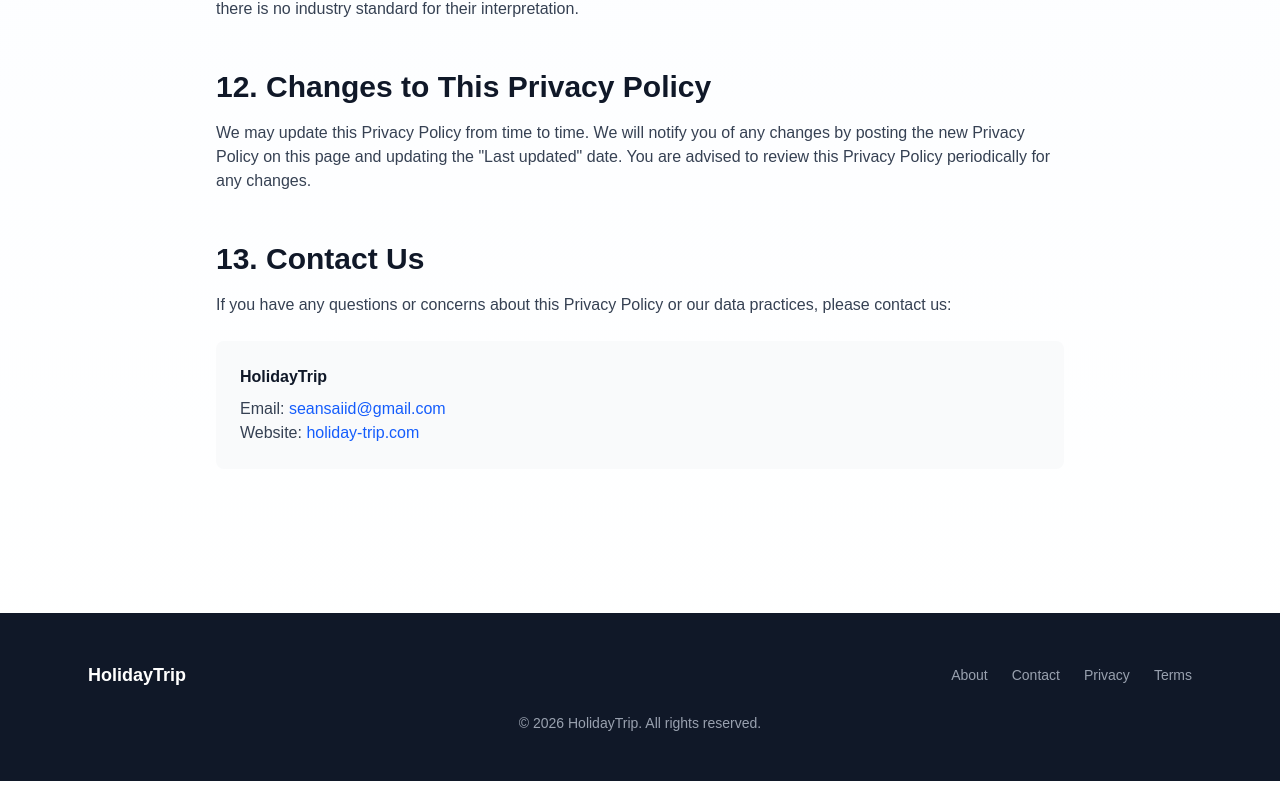
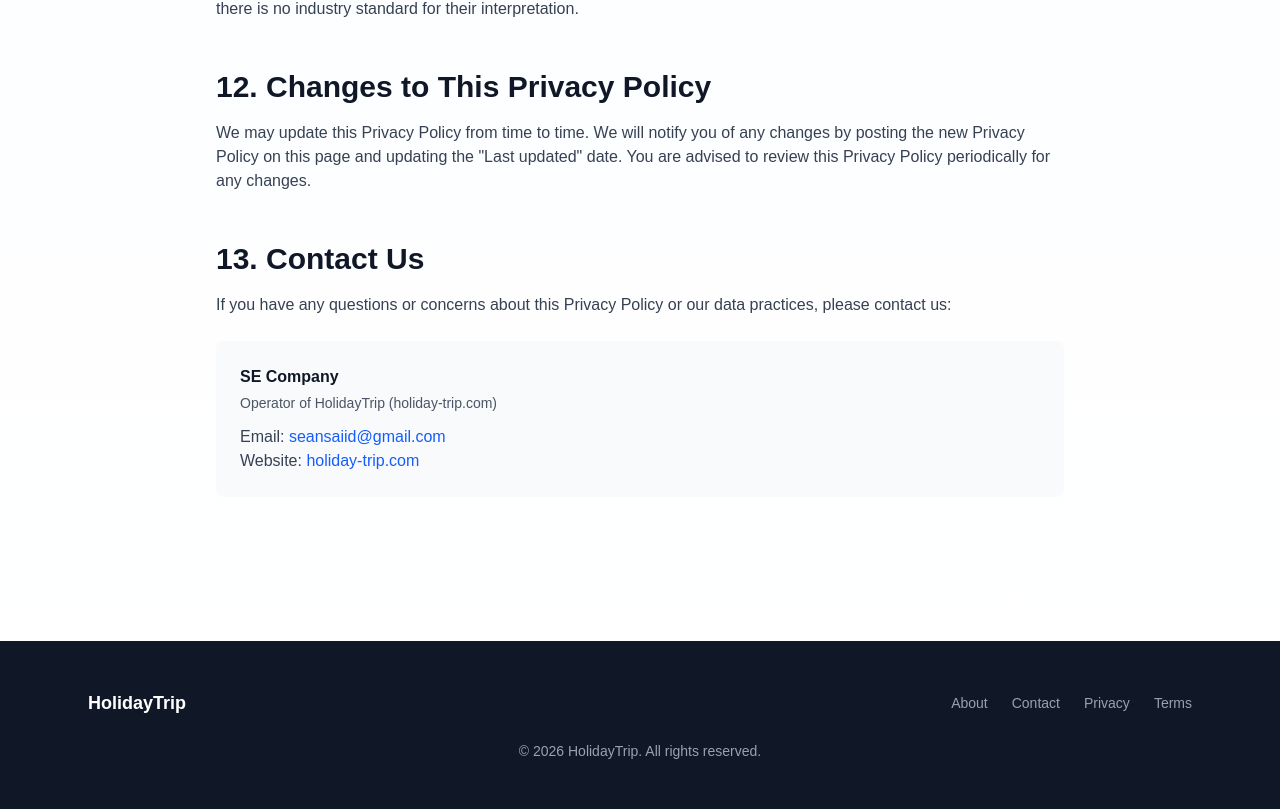
Before and after one commit to seansaiid-creator/holiday-trip, a Next.js app: page /privacy in a window 1280 px wide. Shown: the part 4729-5538 px from the top of the page. Before the commit the page ends 5510 px from the top, so only its background shows below. Built offline with nearby package versions, Linux system fonts and the light colour scheme.

Commit message:
Add SE Company as operator in legal pages

```diff
--- a/app/about/page.tsx
+++ b/app/about/page.tsx
@@ -17,7 +17,7 @@
 
         <div className="prose prose-lg max-w-none space-y-6 text-gray-700">
           <p className="text-xl leading-relaxed">
-            HolidayTrip is your comprehensive global guide to public holidays, cultural celebrations, and essential travel information for countries around the world.
+            HolidayTrip, operated by <strong>SE Company</strong>, is your comprehensive global guide to public holidays, cultural celebrations, and essential travel information for countries around the world.
           </p>
 
           <h2 className="text-3xl font-bold text-gray-900 mt-12 mb-4">Our Mission</h2>
--- a/app/contact/page.tsx
+++ b/app/contact/page.tsx
@@ -86,7 +86,7 @@
 
           <div className="bg-blue-50 border-l-4 border-blue-400 p-6 rounded-r-lg mt-8">
             <p className="text-sm">
-              <strong>Note:</strong> HolidayTrip is an independent information platform. We are not affiliated with any government agency, tourism board, or travel company unless explicitly stated. All holiday information is provided for reference purposes only.
+              <strong>Note:</strong> HolidayTrip, operated by SE Company, is an independent information platform. We are not affiliated with any government agency, tourism board, or travel company unless explicitly stated. All holiday information is provided for reference purposes only.
             </p>
           </div>
         </div>
--- a/app/privacy/page.tsx
+++ b/app/privacy/page.tsx
@@ -189,8 +189,9 @@
             If you have any questions or concerns about this Privacy Policy or our data practices, please contact us:
           </p>
           <div className="bg-gray-50 rounded-lg p-6 mt-4">
-            <p className="font-semibold text-gray-900">HolidayTrip</p>
-            <p className="mt-2">Email: <a href="mailto:seansaiid@gmail.com" className="text-blue-600 hover:underline">seansaiid@gmail.com</a></p>
+            <p className="font-semibold text-gray-900">SE Company</p>
+            <p className="text-sm text-gray-600 mt-1">Operator of HolidayTrip (holiday-trip.com)</p>
+            <p className="mt-3">Email: <a href="mailto:seansaiid@gmail.com" className="text-blue-600 hover:underline">seansaiid@gmail.com</a></p>
             <p>Website: <Link href="/" className="text-blue-600 hover:underline">holiday-trip.com</Link></p>
           </div>
         </div>
--- a/app/terms/page.tsx
+++ b/app/terms/page.tsx
@@ -18,7 +18,7 @@
 
         <div className="prose prose-lg max-w-none space-y-6 text-gray-700">
           <p className="text-lg leading-relaxed">
-            Welcome to HolidayTrip. These Terms of Service ("Terms") govern your access to and use of the website located at holiday-trip.com (the "Service"), operated by HolidayTrip ("we," "us," or "our").
+            Welcome to HolidayTrip. These Terms of Service ("Terms") govern your access to and use of the website located at holiday-trip.com (the "Service"), operated by SE Company ("we," "us," or "our").
           </p>
 
           <div className="bg-red-50 border-l-4 border-red-400 p-6 rounded-r-lg">
@@ -229,8 +229,9 @@
             If you have any questions about these Terms, please contact us:
           </p>
           <div className="bg-gray-50 rounded-lg p-6 mt-4">
-            <p className="font-semibold text-gray-900">HolidayTrip</p>
-            <p className="mt-2">Email: <a href="mailto:seansaiid@gmail.com" className="text-blue-600 hover:underline">seansaiid@gmail.com</a></p>
+            <p className="font-semibold text-gray-900">SE Company</p>
+            <p className="text-sm text-gray-600 mt-1">Operator of HolidayTrip (holiday-trip.com)</p>
+            <p className="mt-3">Email: <a href="mailto:seansaiid@gmail.com" className="text-blue-600 hover:underline">seansaiid@gmail.com</a></p>
             <p>Website: <Link href="/" className="text-blue-600 hover:underline">holiday-trip.com</Link></p>
           </div>
 
```
